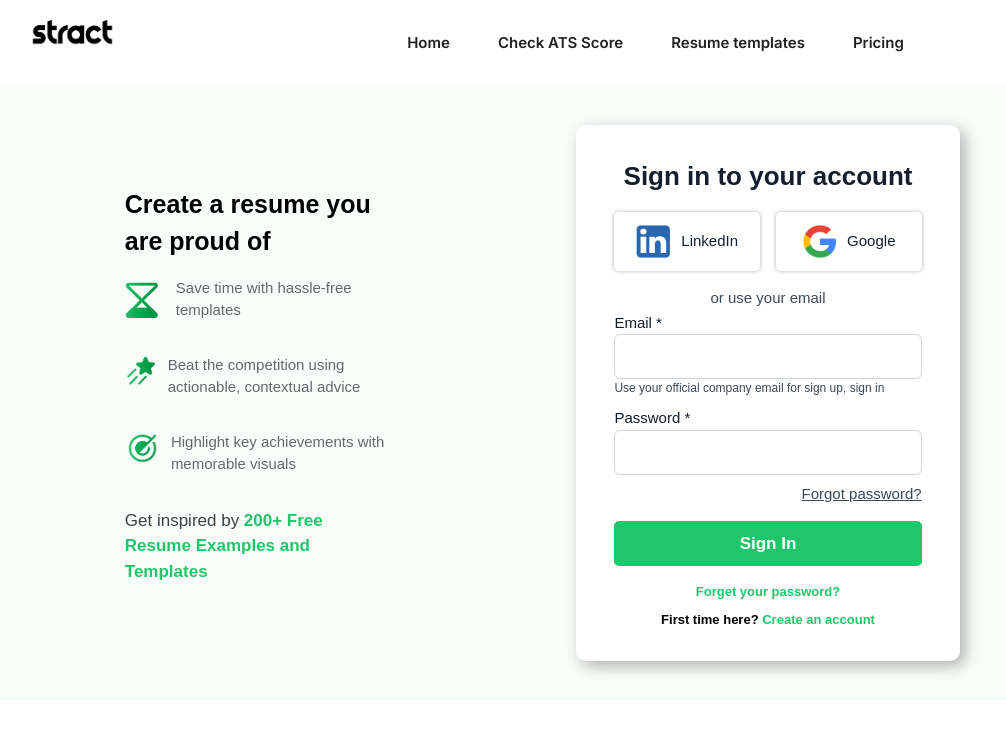
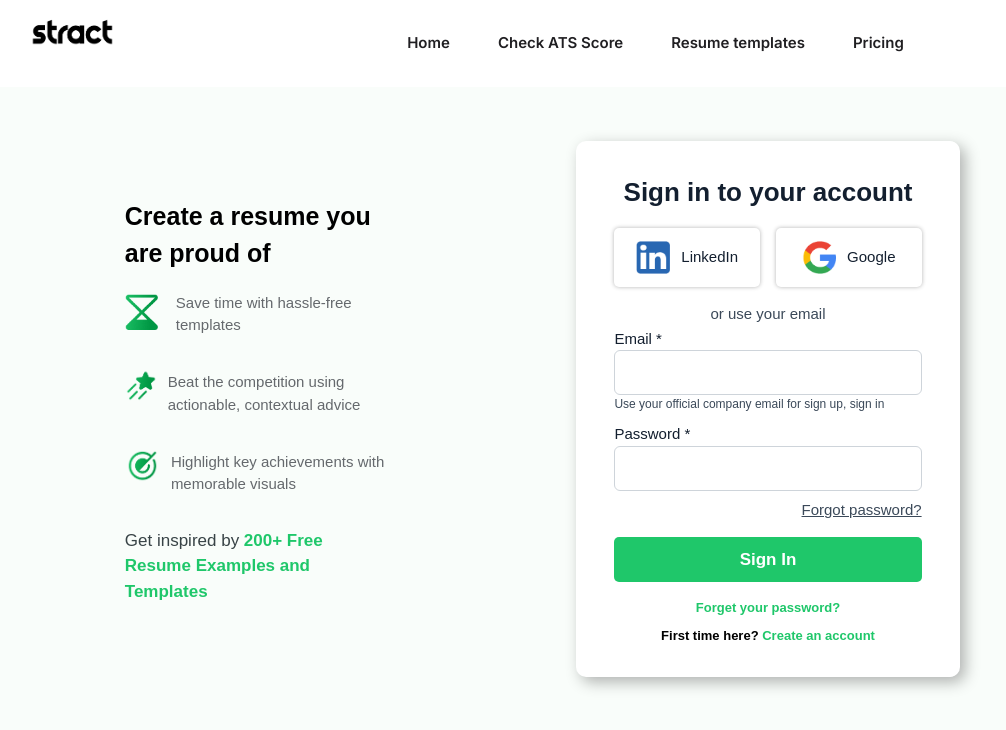
Before and after one commit to cvasiva/stract, a Next.js app: page /home in a window 1280 px wide. Shown: the top 730 px of the page, without its empty margins (64-1070 px from the left). Built offline with nearby package versions, Linux system fonts and the light colour scheme; a web font is replaced by a local one.

Commit message:
first commit2

```diff
--- a/app/_shared/components/home/home.module.scss
+++ b/app/_shared/components/home/home.module.scss
@@ -22,7 +22,7 @@
 .card {
   background: #f9fdfa;
   height: 100%;
-  padding: 2.4rem 0rem;
+  padding: 3.4rem 0rem;
 }
 
 .createflx {
--- a/app/_shared/components/home/home.tsx
+++ b/app/_shared/components/home/home.tsx
@@ -64,17 +64,17 @@ const Home: React.FC = () => {
               <div className={styles.Createfont}>Create a resume you are proud of</div>
               <div className={styles.hassleflx}>
                 <div style={{ paddingTop: '2%' }}><img src='/Vector.png' alt='Hourg' style={{ width: '65%' }} /></div>
-                <div>Save time with hassle-free<br />
+                <div style={{ paddingTop: '1%' }}>Save time with hassle-free<br />
                   templates</div>
               </div>
               <div className={styles.hassleflx}>
                 <div><img src='/ShootingStar.png' alt='Hourg' style={{ width: '75%' }} /></div>
-                <div>Beat the competition using
+                <div style={{ paddingTop: '1%' }}>Beat the competition using
                   actionable, contextual advice</div>
               </div>
               <div className={styles.hassleflx}>
                 <div><img src='/Target.png' alt='Hourg' style={{ width: '75%' }} /></div>
-                <div>Highlight key achievements
+                <div style={{ paddingTop: '1%' }}>Highlight key achievements
                   with memorable visuals</div>
               </div>
               <div className={styles.inspired}>
```
